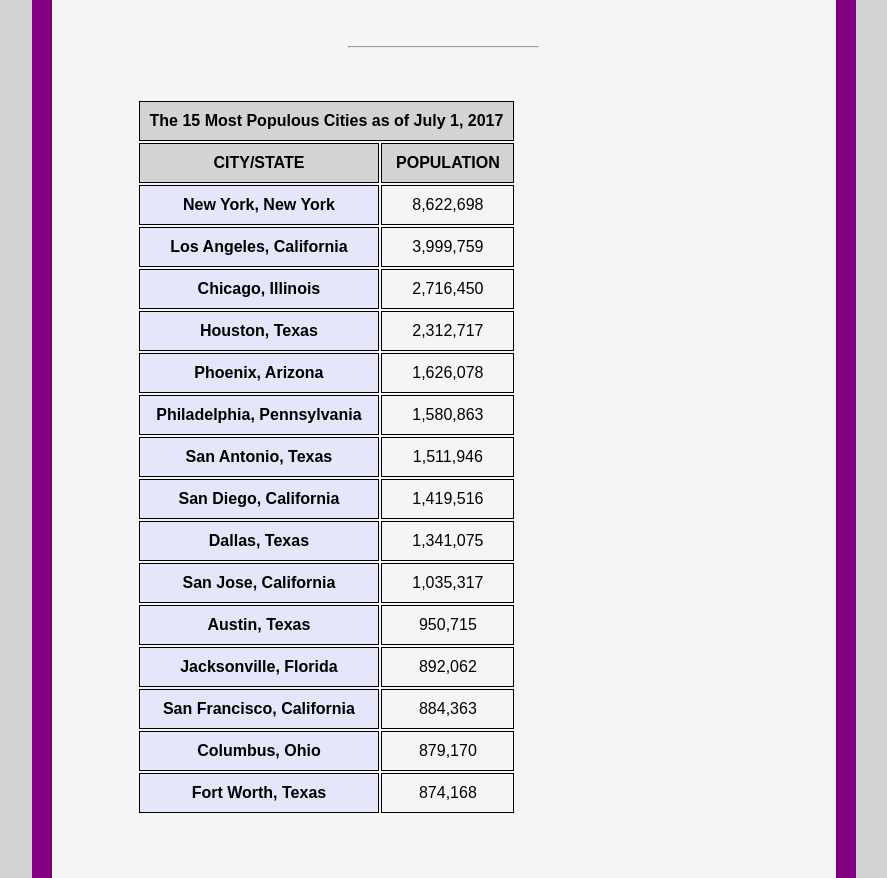
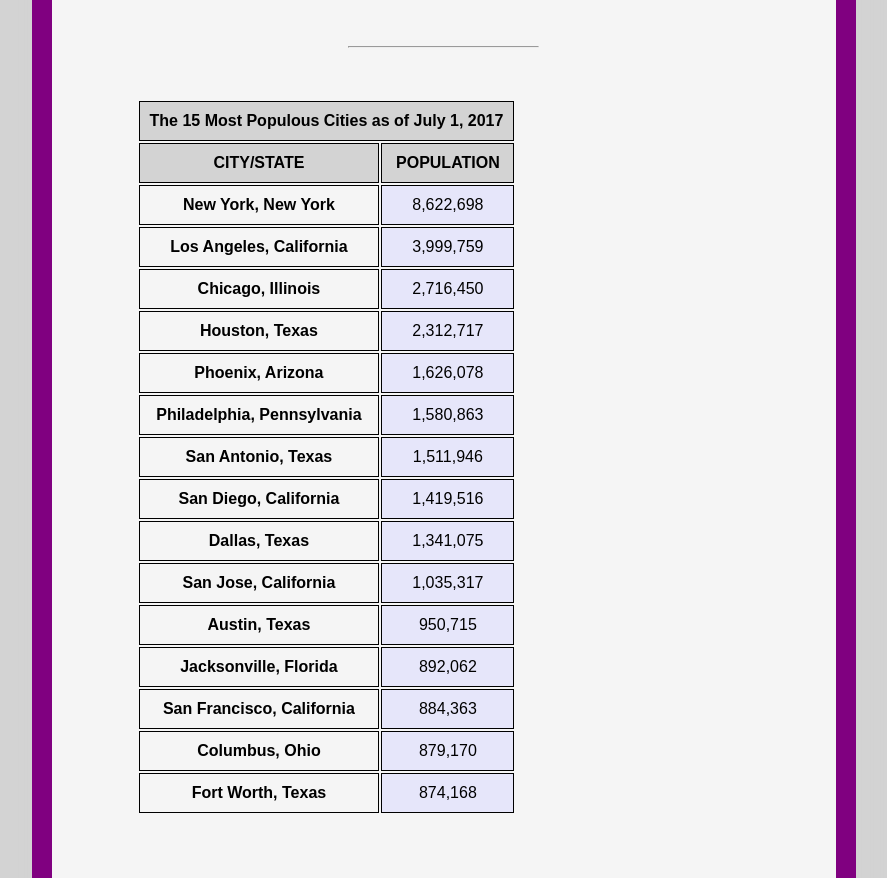
Before and after one commit to camiviban/cosw30-fall2019, a PHP site: page /homework/homework4/population/population.php in a window 1280 px wide. Shown: the part 160-1038 px from the top of the page, without its empty margins (191-1078 px from the left). Run offline with PHP 8.4, Linux system fonts and the light colour scheme; some web fonts are replaced.

Commit message:
Added color to what is sorted in table to make it easier to see

```diff
--- a/homework/homework4/population/population.php
+++ b/homework/homework4/population/population.php
@@ -64,10 +64,9 @@
                 text-align: center;
                 }
 
-            #left_column {
+            .sorted {
                 background-color: lavender;
                 }
-
 
             a {
                 padding: 10px 15px;
@@ -133,8 +132,8 @@
                         arsort($cities);
                         foreach ($cities as $city => $population) : ?>
                         <tr>
-                            <td id="left_column"><strong><?php echo ($city); ?></strong></td>
-                            <td><?php echo (number_format($population)); ?></td>
+                            <td><strong><?php echo ($city); ?></strong></td>
+                            <td class="sorted"><?php echo (number_format($population)); ?></td>
                         </tr>
                         <?php endforeach; ?>
                     </table>
@@ -154,7 +153,7 @@
                         ksort($cities);
                         foreach ($cities as $city => $population) : ?>
                         <tr>
-                            <td id="left_column"><strong><?php echo ($city); ?></strong></td>
+                            <td class="sorted"><strong><?php echo ($city); ?></strong></td>
                             <td><?php echo (number_format($population)); ?></td>
                         </tr>
                         <?php endforeach; ?>
```
